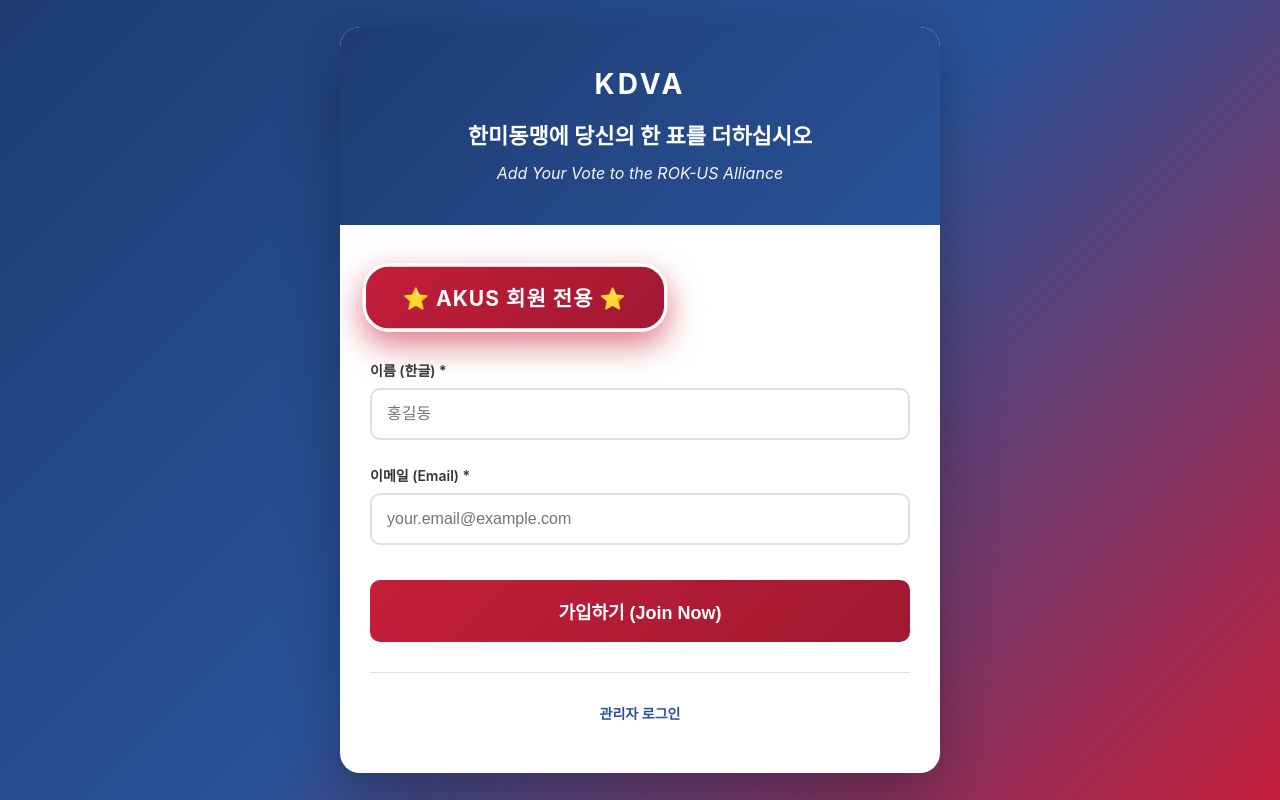
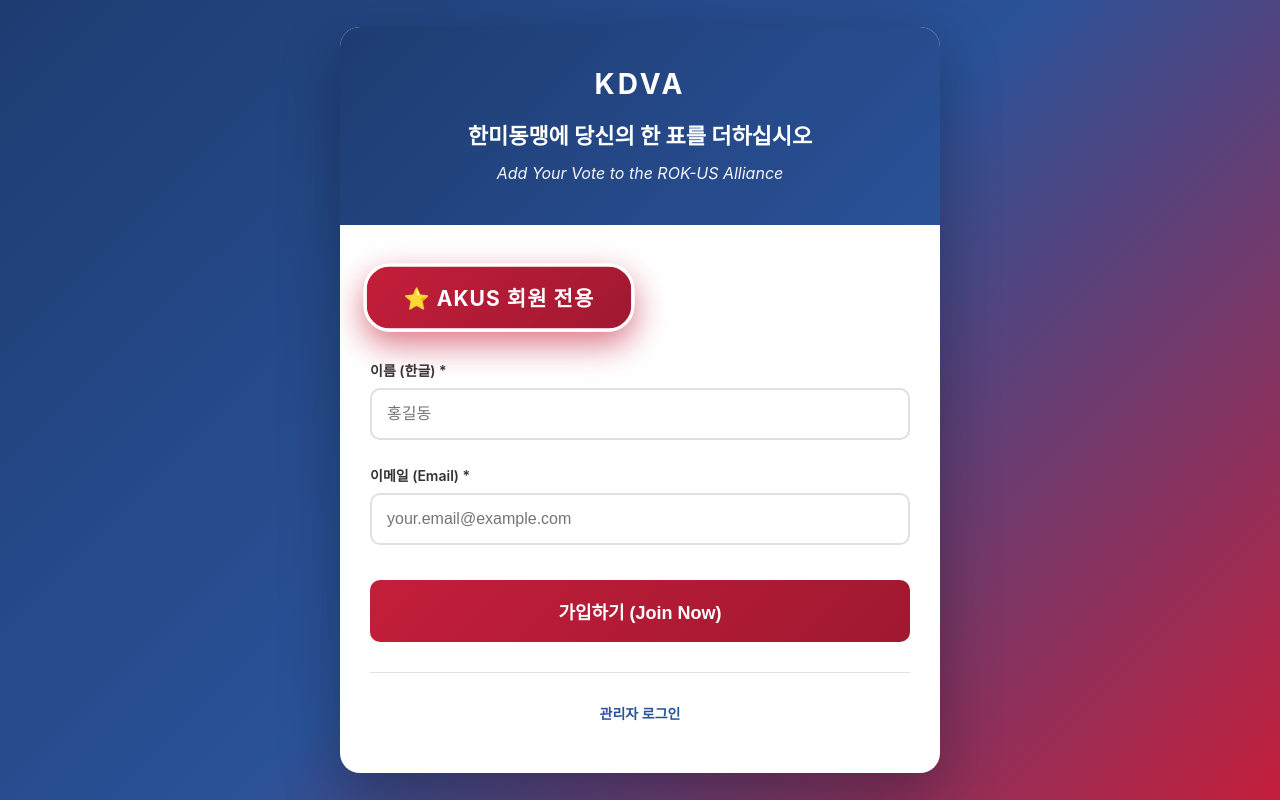
Before and after one commit to ohhmoon85-ops/KDVA_AKUS-Membership, a plain HTML site: page index.html in a window 1280 px wide. Drawn offline with Linux system fonts and the light colour scheme.

Commit message:
Update index.html

```diff
--- a/index.html
+++ b/index.html
@@ -317,7 +317,7 @@
             <div class="slogan-en">Add Your Vote to the ROK-US Alliance</div>
         </div>
         <div class="content">
-            <div class="badge">⭐ AKUS 회원 전용 ⭐</div>
+            <div class="badge">⭐ AKUS 회원 전용</div>
 
             <form id="signupForm">
                 <div class="form-group">
```
